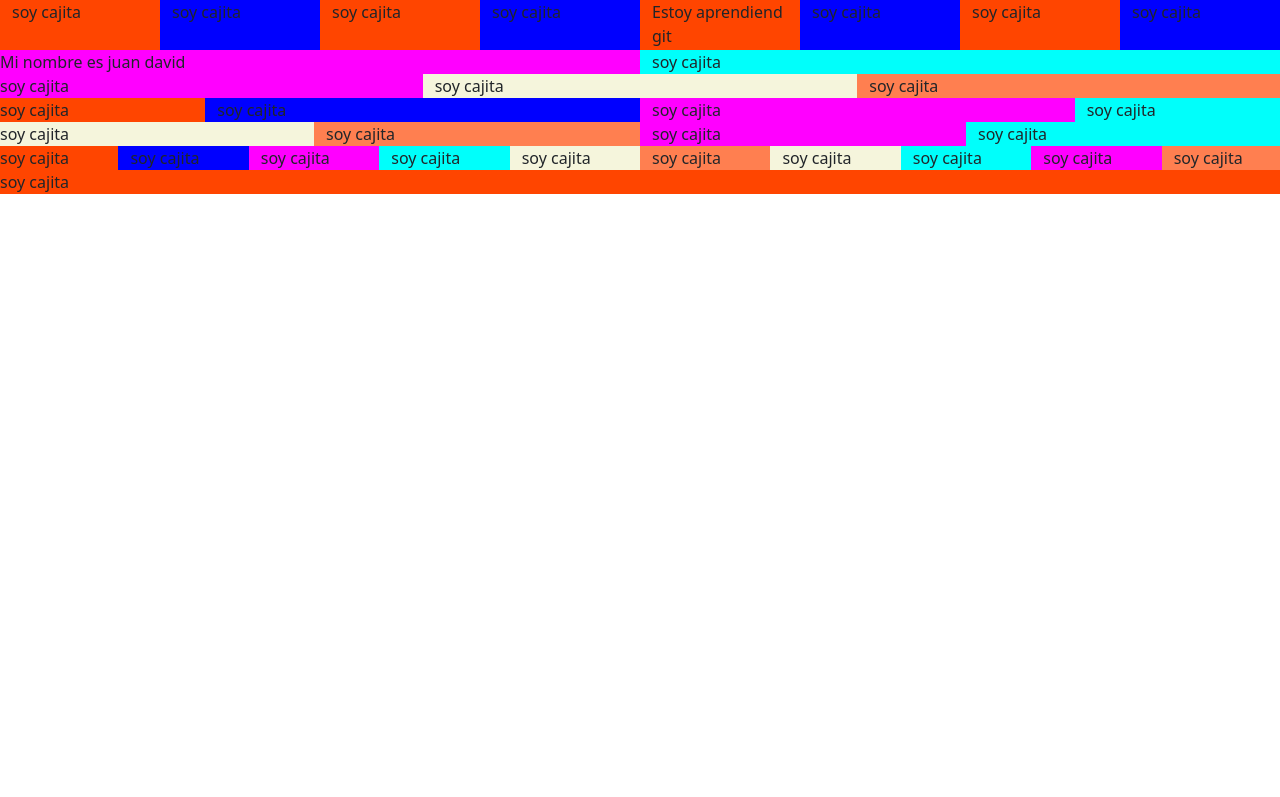
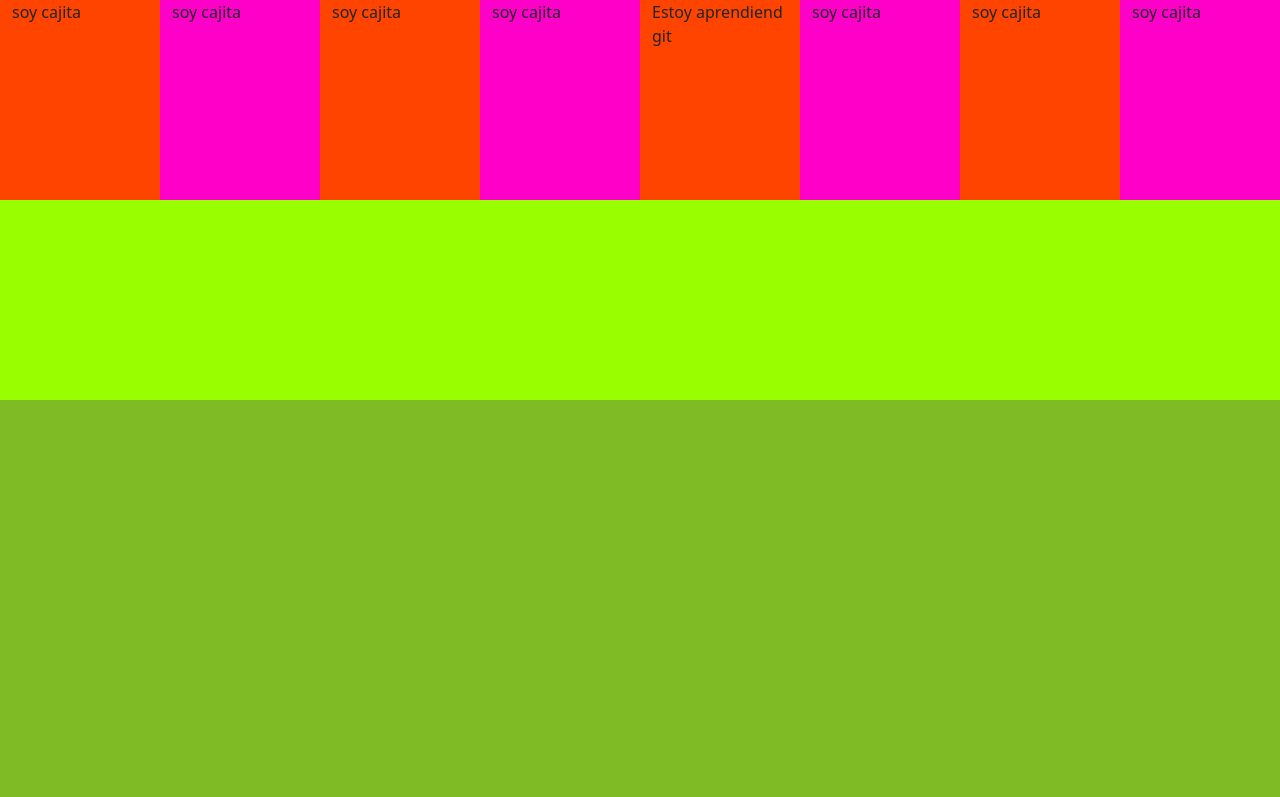
Before and after one commit to 08David26/maquetaFlexbox, a plain HTML site: page index.html in a window 1280 px wide. Shown: the top 797 px of the page. Drawn offline with nearby package versions, Linux system fonts and the light colour scheme.

Commit message:
cambie los tamaños de las cajas y cajitas

```diff
--- a/css/styles.css
+++ b/css/styles.css
@@ -1,47 +1,59 @@
 .caja1 {
-    background-color: greenyellow;
-    height: 50px;
+    background-color: rgb(153, 255, 0);
+    height: 400px;
 }
 .cajita1 {
-    background-color: orangered;
+    background-color: rgb(255, 68, 0);
+    height: 200px;
 }
 
 .caja2{
-    background-color: purple;
+    background-color:  rgb(127, 187, 37);
+    height: 400px;
 }
 .cajita2 {
-    background-color: blue;
+    background-color: rgb(255, 0, 200);
+    height: 200px;
 }
 
 .caja3 {
-    background-color: yellow;
+    background-color:  rgb(170, 241, 63);
+    height: 400px;
 
 }
 .cajita3{
-    background-color: fuchsia;
+    background-color: rgb(255, 0, 0);
+    height: 200px;
 }
 
 .caja4{
-    background-color: aquamarine;
+    background-color:  rgb(103, 167, 6);
+    height: 400px;
 }
 .cajita4{
-    background-color: #00FFFB;
+    background-color: #1020ff;
+    height: 200px;
 }
 
 .caja5{
-    background-color: #FF0023;
+    background-color:  rgb(124, 168, 58);
+    height: 400px;
 }
 .cajita5{
-    background-color: beige;
+    background-color: rgb(255, 255, 0);
+    height: 200px;
 }
 
 .caja6{
-    background-color: #00B9FF;
+    background-color:  rgb(94, 151, 9);
+    height: 400px;
 }
 .cajita6{
-    background-color: coral;
+    background-color: rgb(156, 42, 0);
+    height: 200px;
 }
 
 .caja7{
-    background-color: brown;
+    background-color: rgb(255, 0, 0);
+    height: 400px;
 }
```
